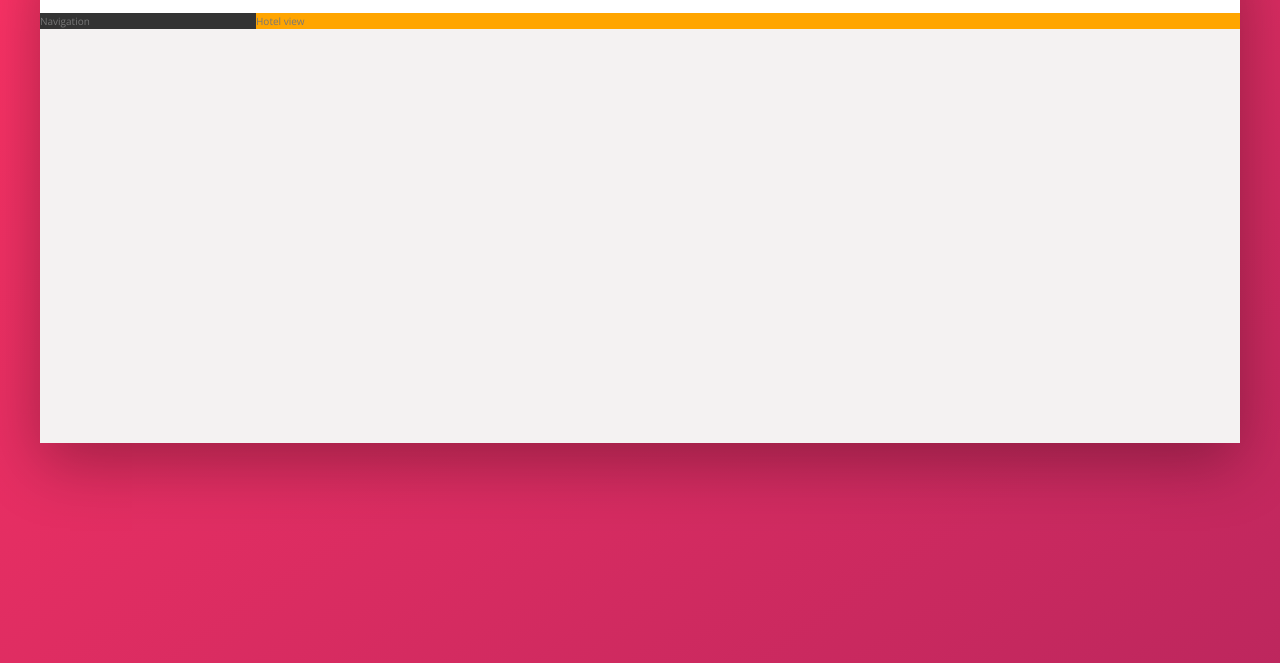
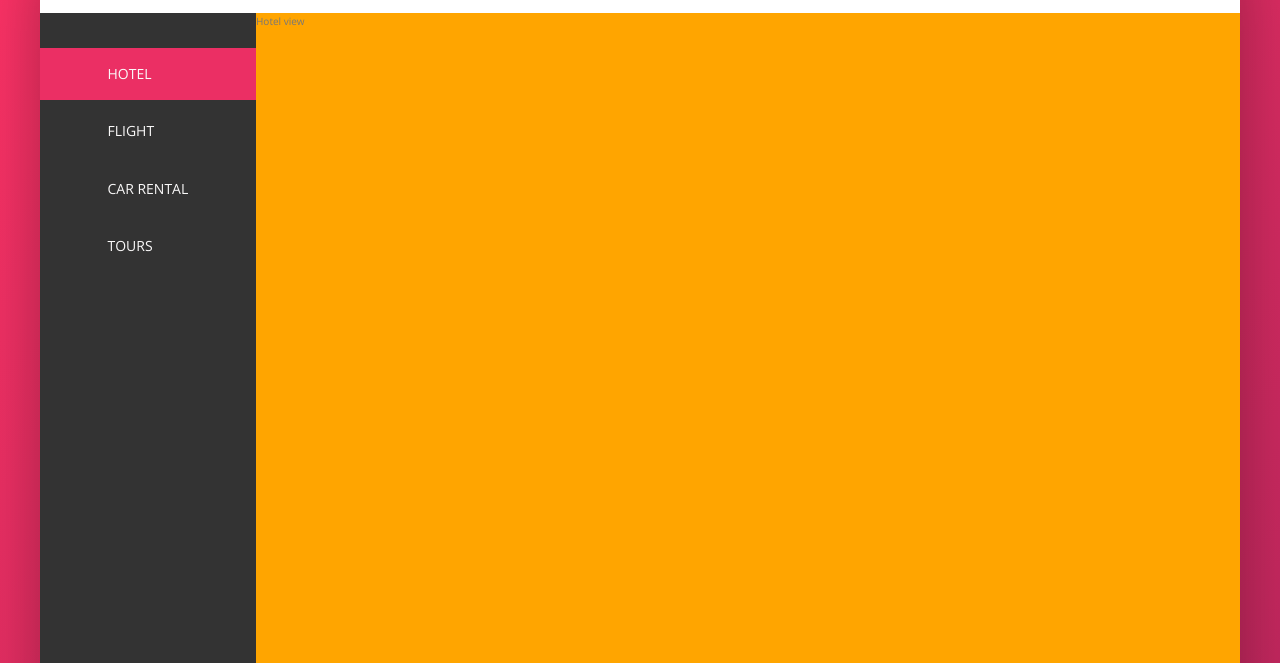
Before and after one commit to esenoff/trillo-sass-project-flexbox, a website: page index.html in a window 1280 px wide. Shown: the part 137-800 px from the top of the page. Drawn offline with nearby package versions, Linux system fonts and the light colour scheme.

Commit message:
add navbar

```diff
--- a/index.html
+++ b/index.html
@@ -45,8 +45,51 @@
             </header>
             <div class="content">
                 <nav class="sidebar">
-                    Navigation
+                    <ul class="side-nav">
+                        <li class="side-nav__item side-nav__item--active">
+                            <a href="#" class="side-nav__link">
+                                <svg class="side-nav__icon">
+                                    <use xlink:href="img/sprite.svg#icon-home"></use>
+                                </svg>
+                                <span>Hotel</span>
+                            </a>
+                        </li>
+
+                        <li class="side-nav__item">
+                            <a href="#" class="side-nav__link">
+                                <svg class="side-nav__icon">
+                                    <use xlink:href="img/sprite.svg#icon-aircraft-take-off"></use>
+                                </svg>
+                                <span>Flight</span>
+                            </a>
+                        </li>
+
+                        <li class="side-nav__item">
+                            <a href="#" class="side-nav__link">
+                                <svg class="side-nav__icon">
+                                    <use xlink:href="img/sprite.svg#icon-key"></use>
+                                </svg>
+                                <span>Car rental</span>
+                            </a>
+                        </li>
+
+                        <li class="side-nav__item">
+                            <a href="#" class="side-nav__link">
+                                <svg class="side-nav__icon">
+                                    <use xlink:href="img/sprite.svg#icon-map"></use>
+                                </svg>
+                                <span>Tours</span>
+                            </a>
+                        </li>
+                    </ul>
+
+                    <div class="legal">
+                        &copy; 2022 by trillo. All rights reserved.
+                    </div>
                 </nav>
+
+
+
                 <main class="hotel-view">
                     Hotel view
                 </main>
--- a/sass/_components.scss
+++ b/sass/_components.scss
@@ -119,3 +119,81 @@
 
     }
 }
+
+///////////////////////
+/// SIDE NAV
+
+.side-nav{
+
+    font-size: 1.4rem;
+    list-style: none;
+    margin-top: 3.5rem;
+
+
+    &__item{
+        position: relative;
+
+        &:not(:last-child){
+            margin-bottom: .5rem;
+        }
+    }
+
+    &__item::before{
+        content: "";
+        position: absolute;
+        top: 0;
+        left: 0;
+        height: 100%;
+        width: 3px;
+        background-color: var(--color-primary);
+        transform: scaleY(0);
+        transition: transform .2s,
+                    width .4s cubic-bezier(.98,0,0,.99) .2s,
+                    background-color .1s;
+    }
+
+
+    &__item:hover::before,
+    &__item--active::before{
+        transform: scaleY(1);
+        width: 100%;
+    }
+
+    &__item:active::before{
+        background-color: var(--color-primary-light);
+    }
+
+
+    &__link:link,
+    &__link:visited{
+        color: var(--color-grey-light-1);
+        text-decoration: none;
+        text-transform: uppercase;
+        display: block;
+        padding: 1.5rem 3rem;
+        position: relative;
+        z-index: 10;
+
+        display: flex;
+        align-items: center;
+    }
+
+    &__icon{
+        width: 1.75rem;
+        height: 1.75rem;
+        margin-right: 2rem;
+        fill: currentColor;
+
+    }
+}
+
+
+///////////////////////
+/// LEGAL TEXT
+
+.legal{
+    font-size: 1.2rem;
+    text-align: center;
+    padding: 2.5rem;
+    color: var(--color-grey-light-4);
+}
--- a/sass/_layout.scss
+++ b/sass/_layout.scss
@@ -23,9 +23,16 @@
 .sidebar{
     background-color: var(--color-grey-dark-1);
     flex: 0 0 18%;
+
+    display: flex;
+    flex-direction: column;
+    justify-content: space-between;
 }
 
 .hotel-view{
+
+    //Test
     background-color: orange;
+    height: 80rem;
     flex: 1;
 }
```
Also changed, not shown: css/style.css.
